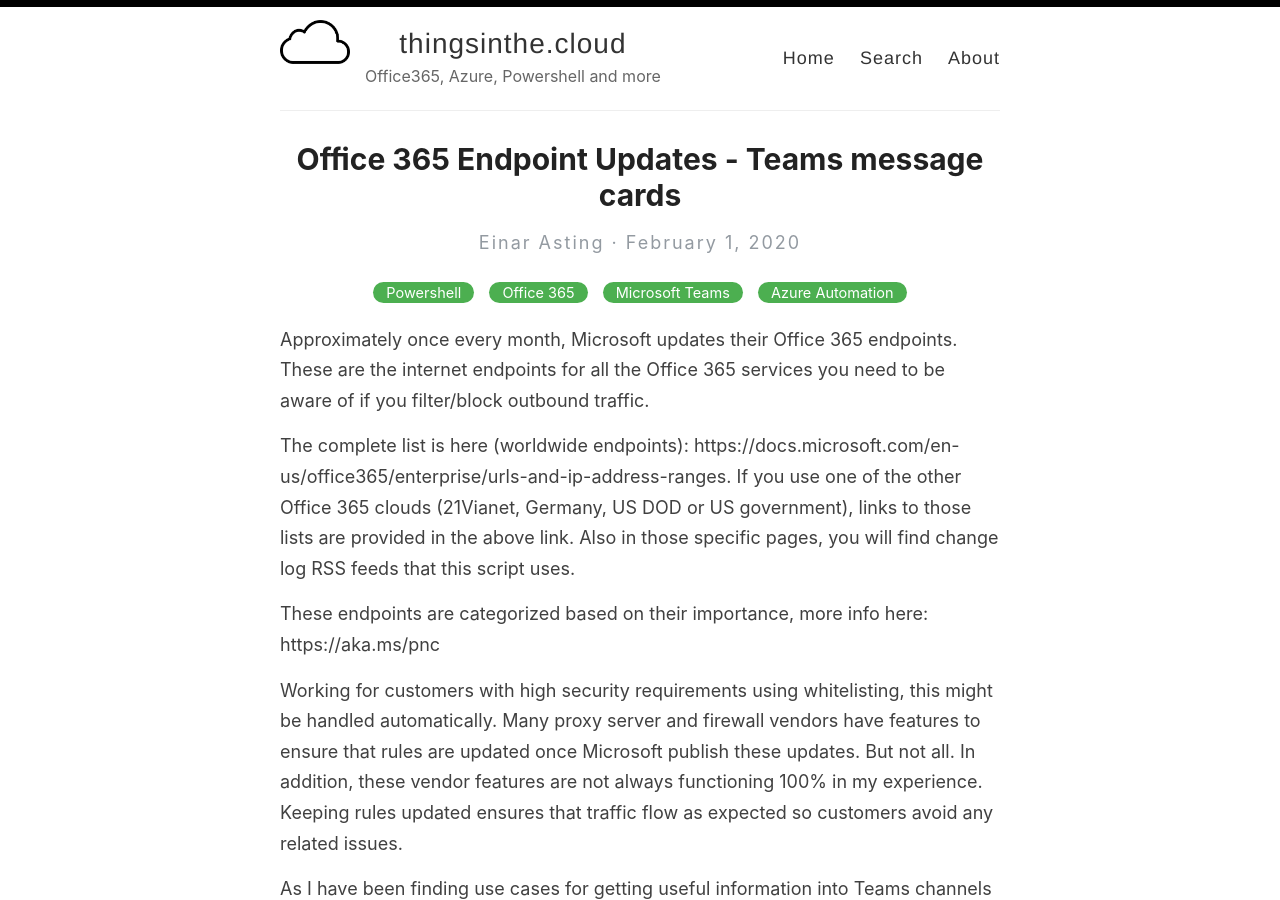
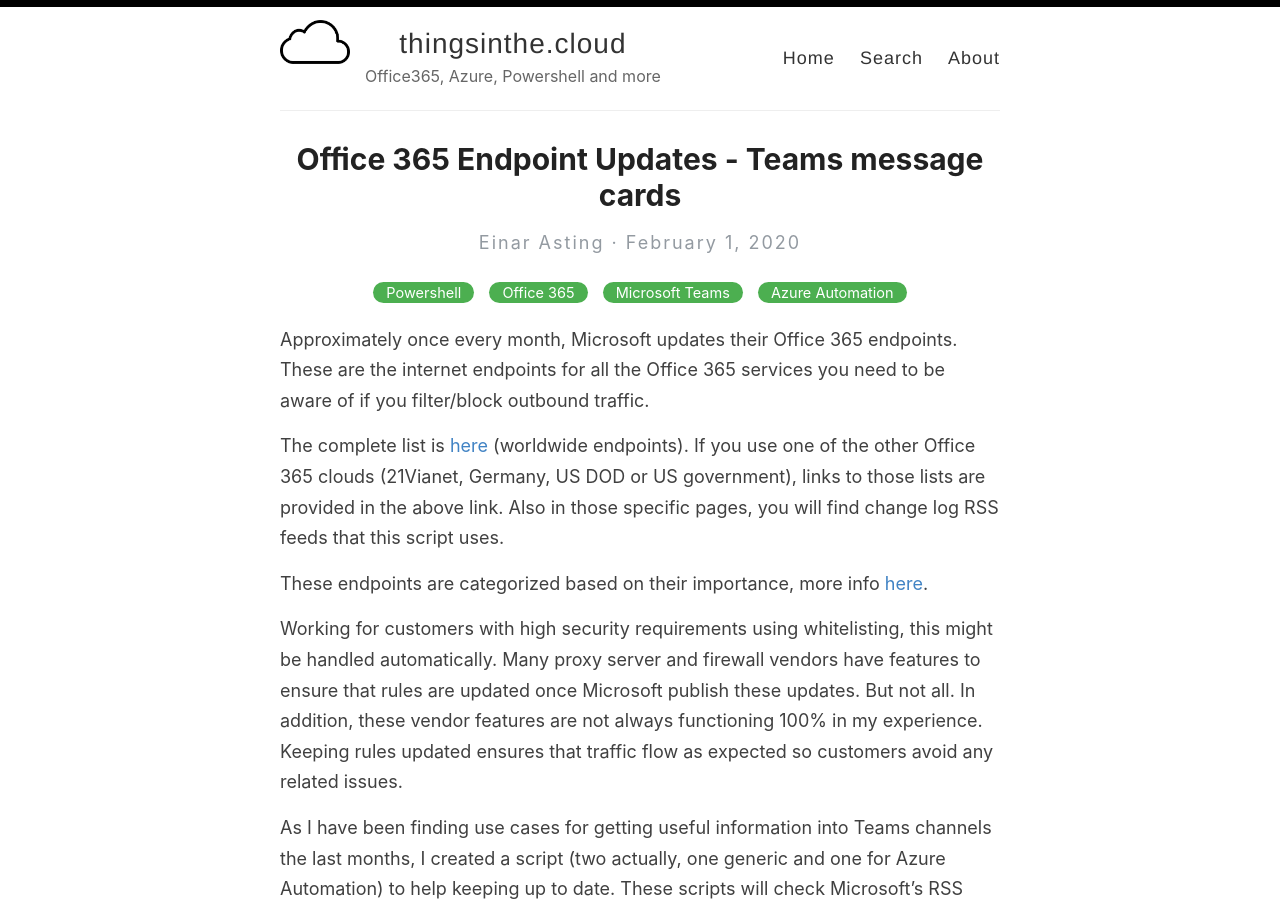
Before and after one commit to einast/einast.github.io, a Jekyll site: the page built from _posts/2020-02-01-Office365EndpointsUpdates.md, in a window 1280 px wide and 900 px high. Built offline with Jekyll 4.4.1, drawn with Linux system fonts in a browser that asks for light colours; some of the changed text lies outside the part shown.

Commit message:
Updated links

```diff
--- a/_posts/2020-02-01-Office365EndpointsUpdates.md
+++ b/_posts/2020-02-01-Office365EndpointsUpdates.md
@@ -7,9 +7,9 @@
 
 Approximately once every month, Microsoft updates their Office 365 endpoints. These are the internet endpoints for all the Office 365 services you need to be aware of if you filter/block outbound traffic.
 
-The complete list is here (worldwide endpoints): https://docs.microsoft.com/en-us/office365/enterprise/urls-and-ip-address-ranges. If you use one of the other Office 365 clouds (21Vianet, Germany, US DOD or US government), links to those lists are provided in the above link. Also in those specific pages, you will find change log RSS feeds that this script uses.
+The complete list is [here](https://docs.microsoft.com/en-us/office365/enterprise/urls-and-ip-address-ranges) (worldwide endpoints). If you use one of the other Office 365 clouds (21Vianet, Germany, US DOD or US government), links to those lists are provided in the above link. Also in those specific pages, you will find change log RSS feeds that this script uses.
 
-These endpoints are categorized based on their importance, more info here: https://aka.ms/pnc
+These endpoints are categorized based on their importance, more info [here](https://aka.ms/pnc).
 
 Working for customers with high security requirements using whitelisting, this might be handled automatically. Many proxy server and firewall vendors have features to ensure that rules are updated once Microsoft publish these updates. But not all. In addition, these vendor features are not always functioning 100% in my experience. Keeping rules updated ensures that traffic flow as expected so customers avoid any related issues.
 
@@ -69,5 +69,5 @@
 I might refine the output later, but for now it fulfills the goal of getting notified of changes.
 
 The scripts are located here:
+- [Azure Automation version](https://github.com/einast/PS_M365_scripts/blob/master/AzureAutomation/O365EndpointUpdatesAzureAutomation.ps1)
 - [Generic version](https://github.com/einast/PS_M365_scripts/blob/master/O365EndpointUpdatesGeneric.ps1)
-- [Azure Automation version](https://github.com/einast/PS_M365_scripts/blob/master/AzureAutomation/O365EndpointUpdatesAzureAutomation.ps1)
```
